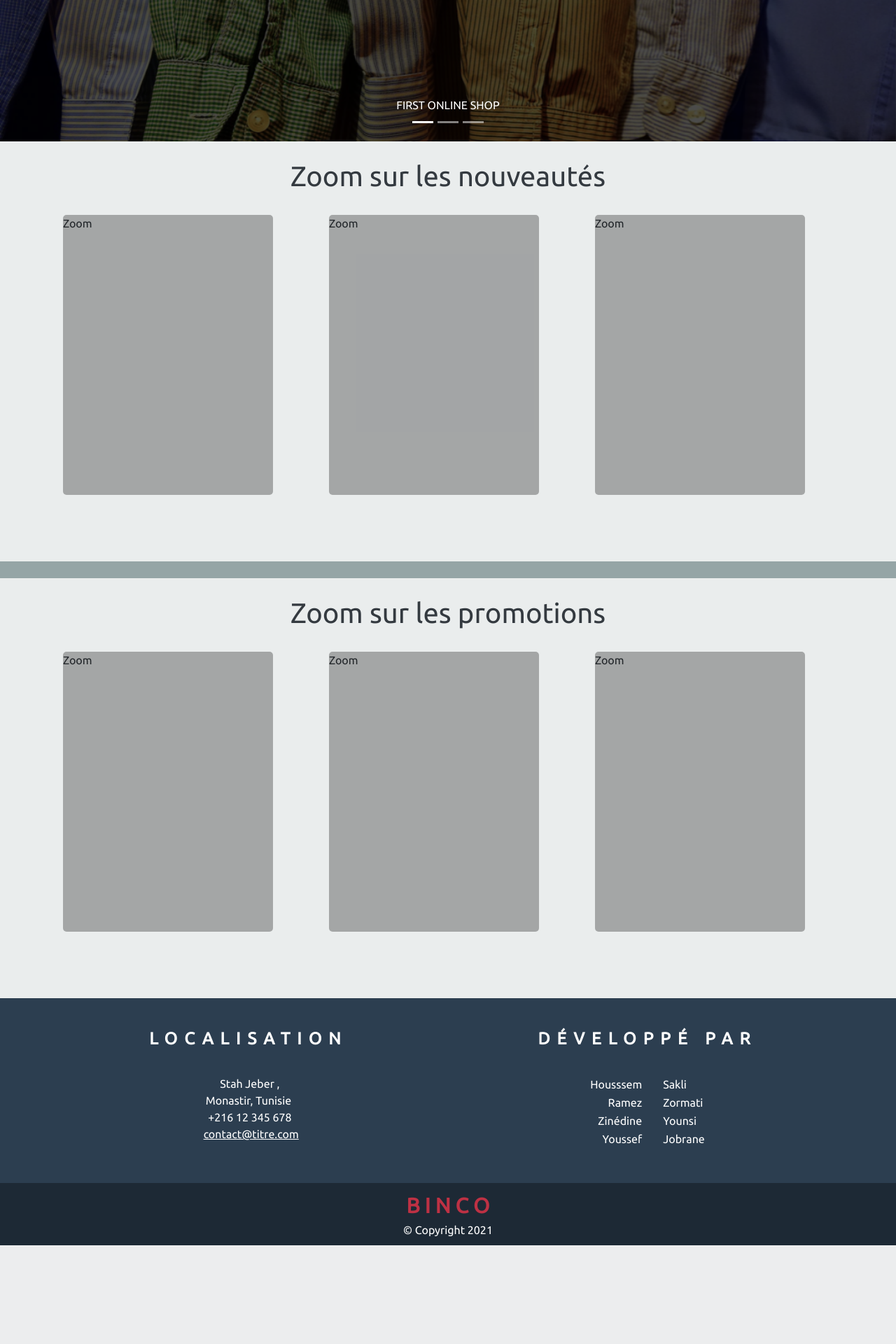
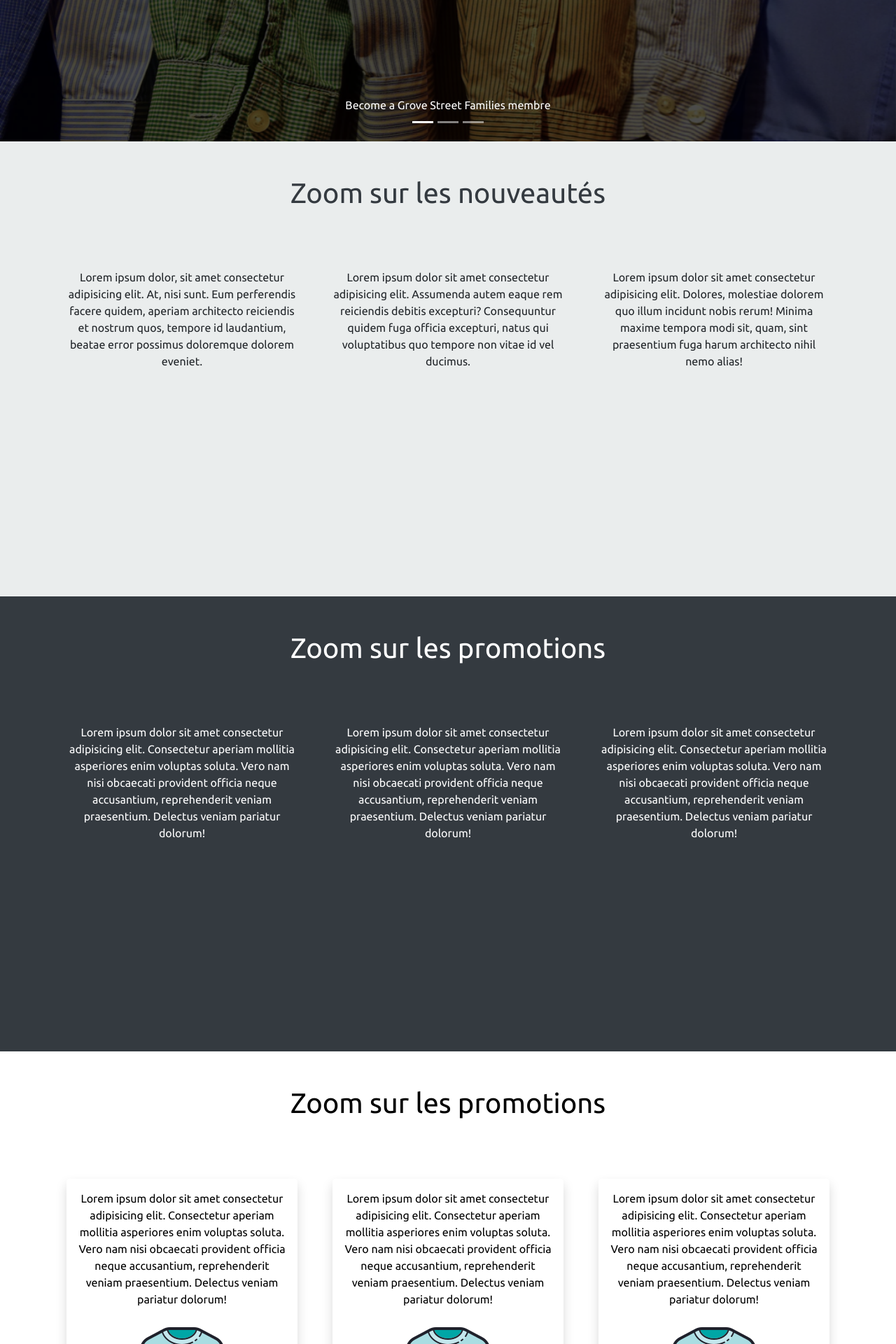
Before and after one commit to houssemsakli/projet-web-dynamique, a PHP site: page / in a window 1280 px wide. Shown: the part 400-2320 px from the top of the page at 70% size. Before the commit the page ends 2179 px from the top, so only its background shows below. Run offline with PHP 8.4, Linux system fonts and the light colour scheme; some libraries are stand-ins or nearby versions.

Commit message:
body other changes

```diff
--- a/css/style.css
+++ b/css/style.css
@@ -13,6 +13,8 @@ body{
 	font-weight:bold;
 
 }
+
+
 
 /*-------------------------- CAROUSEL --------------------------*/
 .imheight{
@@ -38,7 +40,7 @@ body{
 /*-------------------------- nouveautés  --------------------------*/
 .nouvsection{
 	background-color: rgba(255,255,255,0.8);
-	height: 600px;
+	height: 650px;
 }
 .nouv-title-style{
 	font-size: 40px;
@@ -47,13 +49,80 @@ body{
 	color : #343a40 ;
 }
 .box{
+	height:330px;
+	background-color:transparent;
+	border-radius: 5px;
+	padding : 10px;
+	transition : 0.4s ;
+}
+.box:hover{
 	height:400px;
-	background-color: rgba(0,0,0,0.3);
+	background-color: #BE3144;
 	border-radius: 5px;
-	margin : 5px;
-	width: 300px;
+	color : white ;
+
 }
 
+/*-------------------------- ****** --------------------------*/
+/*-------------------------- promo  --------------------------*/
+.promo{
+	background-color: #343a40;
+	height: 650px;
+	color : white;
+}
+.nouv-title-stylepromo{
+	font-size: 40px;
+	margin-top: 20px;
+	margin-bottom: 20px;
+	color : white ;
+}
+.boxpromo{
+	height:330px;
+	background-color:transparent;
+	border-radius: 5px;
+	padding : 10px;
+	transition : 0.4s ;
+}
+.boxpromo:hover{
+	height:400px;
+	background-color: white;
+	border-radius: 5px;
+	color : black ;
+}
+
+/*-------------------------- ****** --------------------------*/
+/*-------------------------- new Section   --------------------------*/
+.new{
+	background-color: white;
+	height: 650px;
+	color : black;
+}
+.new-title-style{
+	font-size: 40px;
+	margin-top: 20px;
+	margin-bottom: 20px;
+	color : black ;
+}
+.boxnew{
+	height:350px;
+	background-color:transparent;
+	border-radius: 5px;
+	padding : 10px;
+	margin : 10px;
+	height: 400px;
+	transition : 0.4s ;
+}
+.boxnew:hover {
+	height:400px;
+	background-color: #FFD933 !important;
+	border-radius: 5px;
+	color : black ;
+}
+
+.boxnew:hover .img-bigger{
+	width: 210px;
+	height: 225px;
+}
 /*-------------------------- ****** --------------------------*/
 /*-------------------------- FOOTER --------------------------*/
 .topsidefooter{
--- a/index.html
+++ b/index.html
@@ -24,7 +24,7 @@
 <body>
 	<!-- -------------------------------------------- NAVBAR BEGIN ----------------------------------------------   -->
 	<header>
-		<div class="fixed-top">
+		<div class="fixed-top shadow  mb-5  rounded">
 			<nav class="navbar navbar-expand-lg navbar-dark bg-dark row ">
 				<div class="container">
 				<a class="navbar-brand" href="#"><span class="redcolor">B I N C O</span></a>
@@ -78,7 +78,7 @@
 		    <div class="carousel-item active">
 			  <img class="imheight d-block w-100" src="images/index1.png" alt="First slide">
 			  <div class="carousel-caption" >
-				FIRST ONLINE SHOP
+				Become a Grove Street Families membre
 			  </div>
 		    </div>
 		    <div class="carousel-item">
@@ -101,38 +101,58 @@
 <!-- -------------------------------------------- CAROUSEL END ----------------------------------------------   -->
 <!-- -------------------------------------------- nouveautés BEGIN ----------------------------------------------   -->
 <div class=" nouvsection">
-	<div class="container ">
+	<div class="container "><br>
 		<div class="row">
 			<div class="col-md-12 text-center nouv-title-style " >Zoom sur les nouveautés</div>
-		</div>
+		</div><br><br>
 		<div class="row">
 			<div class="col-md-4 " >
-				 <div class="box">Zoom</div>
+				 <div class="box text-center">Lorem ipsum dolor, sit amet consectetur adipisicing elit. At, nisi sunt. Eum perferendis facere quidem, aperiam architecto reiciendis et nostrum quos, tempore id laudantium, beatae error possimus doloremque dolorem eveniet.</div>
 			</div>
-			<div class="col-md-4 " ><div class="box">Zoom</div> </div>
-			<div class="col-md-4 " ><div class="box">Zoom</div> </div>
+			<div class="col-md-4 " ><div class="box text-center">Lorem ipsum dolor sit amet consectetur adipisicing elit. Assumenda autem eaque rem reiciendis debitis excepturi? Consequuntur quidem fuga officia excepturi, natus qui voluptatibus quo tempore non vitae id vel ducimus.</div> </div>
+			<div class="col-md-4 " ><div class="box text-center">Lorem ipsum dolor sit amet consectetur adipisicing elit. Dolores, molestiae dolorem quo illum incidunt nobis rerum! Minima maxime tempora modi sit, quam, sint praesentium fuga harum architecto nihil nemo alias!</div> </div>
 		</div>
 	</div>
 </div>
-<br>
 <!-- -------------------------------------------- nouveautés END ----------------------------------------------   -->
 <!-- -------------------------------------------- promotions BEGIN ----------------------------------------------   -->
-<div class=" nouvsection">
-	<div class="container ">
+<div class="promo">
+	<div class="container "><br>
 		<div class="row">
-			<div class="col-md-12 text-center nouv-title-style" >Zoom sur les promotions</div>
-		</div>
+			<div class="col-md-12 text-center nouv-title-stylepromo" >Zoom sur les promotions</div>
+		</div><br><br>
 		<div class="row">
-			<div class="col-md-4 " >
-				 <div class="box">Zoom</div>
-			</div>
-			<div class="col-md-4 " ><div class="box">Zoom</div> </div>
-			<div class="col-md-4 " ><div class="box">Zoom</div> </div>
+			<div class="col-md-4 "><div class="boxpromo text-center">Lorem ipsum dolor sit amet consectetur adipisicing elit. Consectetur aperiam mollitia asperiores enim voluptas soluta. Vero nam nisi obcaecati provident officia neque accusantium, reprehenderit veniam praesentium. Delectus veniam pariatur dolorum! </div> </div>
+			<div class="col-md-4 "> <div class="boxpromo text-center">Lorem ipsum dolor sit amet consectetur adipisicing elit. Consectetur aperiam mollitia asperiores enim voluptas soluta. Vero nam nisi obcaecati provident officia neque accusantium, reprehenderit veniam praesentium. Delectus veniam pariatur dolorum! </div></div>
+			<div class="col-md-4 "> <div class="boxpromo text-center">Lorem ipsum dolor sit amet consectetur adipisicing elit. Consectetur aperiam mollitia asperiores enim voluptas soluta. Vero nam nisi obcaecati provident officia neque accusantium, reprehenderit veniam praesentium. Delectus veniam pariatur dolorum! </div></div>
 		</div>
 	</div>
 </div>
 
 <!-- -------------------------------------------- promotions  END ----------------------------------------------   -->
+<!-- -------------------------------------------- comments BEGIN ----------------------------------------------   -->
+<div class="new">
+	<div class="container "><br>
+		<div class="row">
+			<div class="col-md-12 text-center new-title-style" >Zoom sur les promotions</div>
+		</div><br><br>
+		<div class="row">
+			<div class="col-md-4 "><div class="boxnew shadow p-3 mb-5 bg-white rounded text-center">Lorem ipsum dolor sit amet consectetur adipisicing elit. Consectetur aperiam mollitia asperiores enim voluptas soluta. Vero nam nisi obcaecati provident officia neque accusantium, reprehenderit veniam praesentium. Delectus veniam pariatur dolorum!
+					<img class="img-bigger" src="images/c2.png" alt="shirt">
+				</div>
+			</div>
+			<div class="col-md-4 "> <div class="boxnew shadow p-3 mb-5 bg-white rounded text-center">Lorem ipsum dolor sit amet consectetur adipisicing elit. Consectetur aperiam mollitia asperiores enim voluptas soluta. Vero nam nisi obcaecati provident officia neque accusantium, reprehenderit veniam praesentium. Delectus veniam pariatur dolorum!
+				<img class="img-bigger" src="images/c2.png" alt="shirt">
+			</div></div>
+			<div class="col-md-4 "> <div class="boxnew shadow p-3 mb-5 bg-white rounded text-center">Lorem ipsum dolor sit amet consectetur adipisicing elit. Consectetur aperiam mollitia asperiores enim voluptas soluta. Vero nam nisi obcaecati provident officia neque accusantium, reprehenderit veniam praesentium. Delectus veniam pariatur dolorum!
+				<img class="img-bigger" src="images/c2.png" alt="shirt">
+			</div></div>
+		</div><br>
+	</div>
+</div>
+
+<!-- -------------------------------------------- comments  END ----------------------------------------------   -->
+
 <!-- -------------------------------------------- FOOTER BEGIN ----------------------------------------------   -->
 	<footer >
 		<div class="topsidefooter container">
@@ -180,5 +200,17 @@
 		</div>
 	</footer>
 	<!-- -------------------------------------------- FOOTER END ----------------------------------------------   -->
+	<script>
+		$(window).scroll(function() {
+		var scrollTop = $(this).scrollTop();
+
+		$('.navbar').css({
+			opacity: function() {
+			var elementHeight = $(this).height();
+			return (elementHeight - scrollTop) / elementHeight;
+			}
+		});
+		});
+	</script>
 </body>
 </html>
```
Also changed, not shown: images/c1.png (added), images/c2.png (added), 2 other files.
